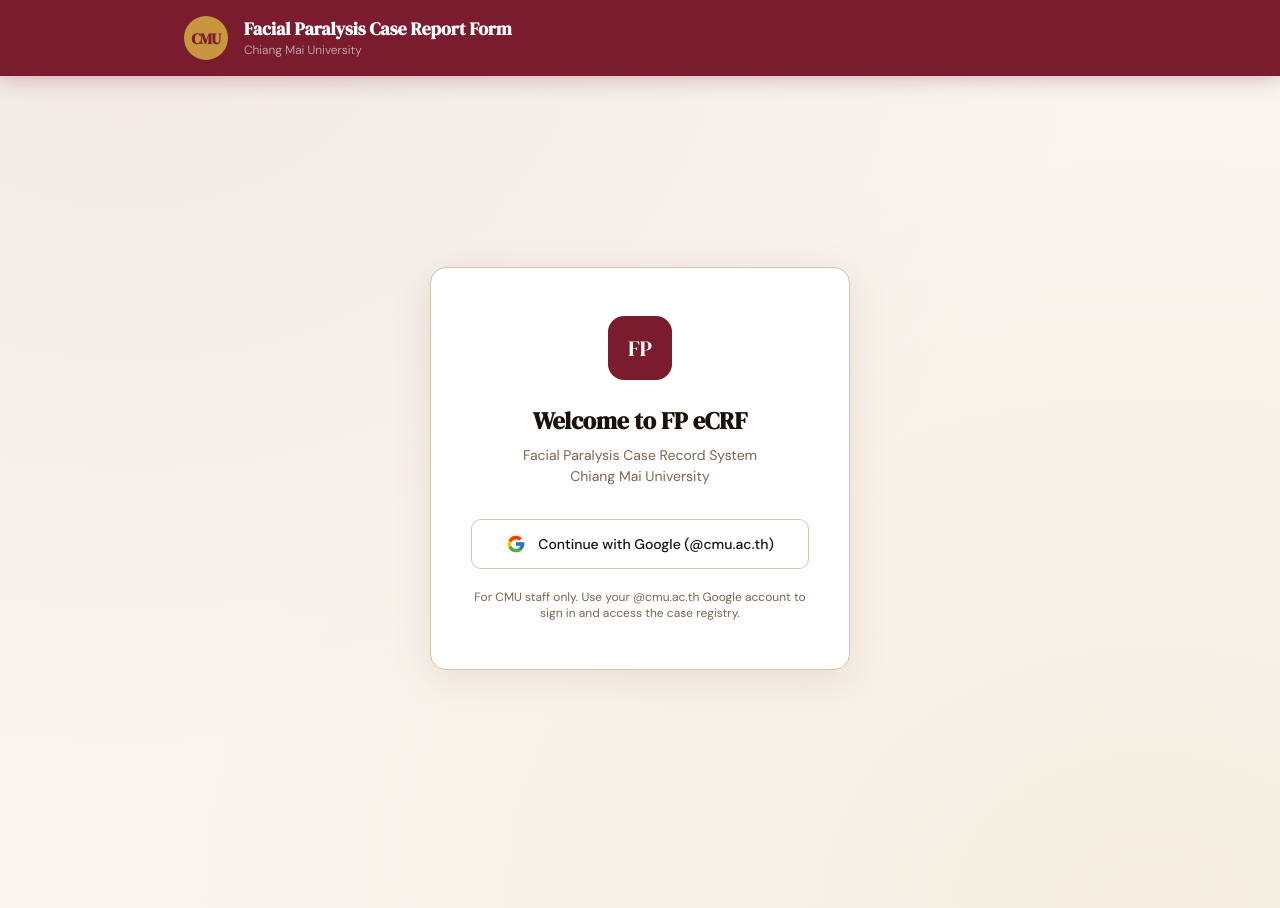
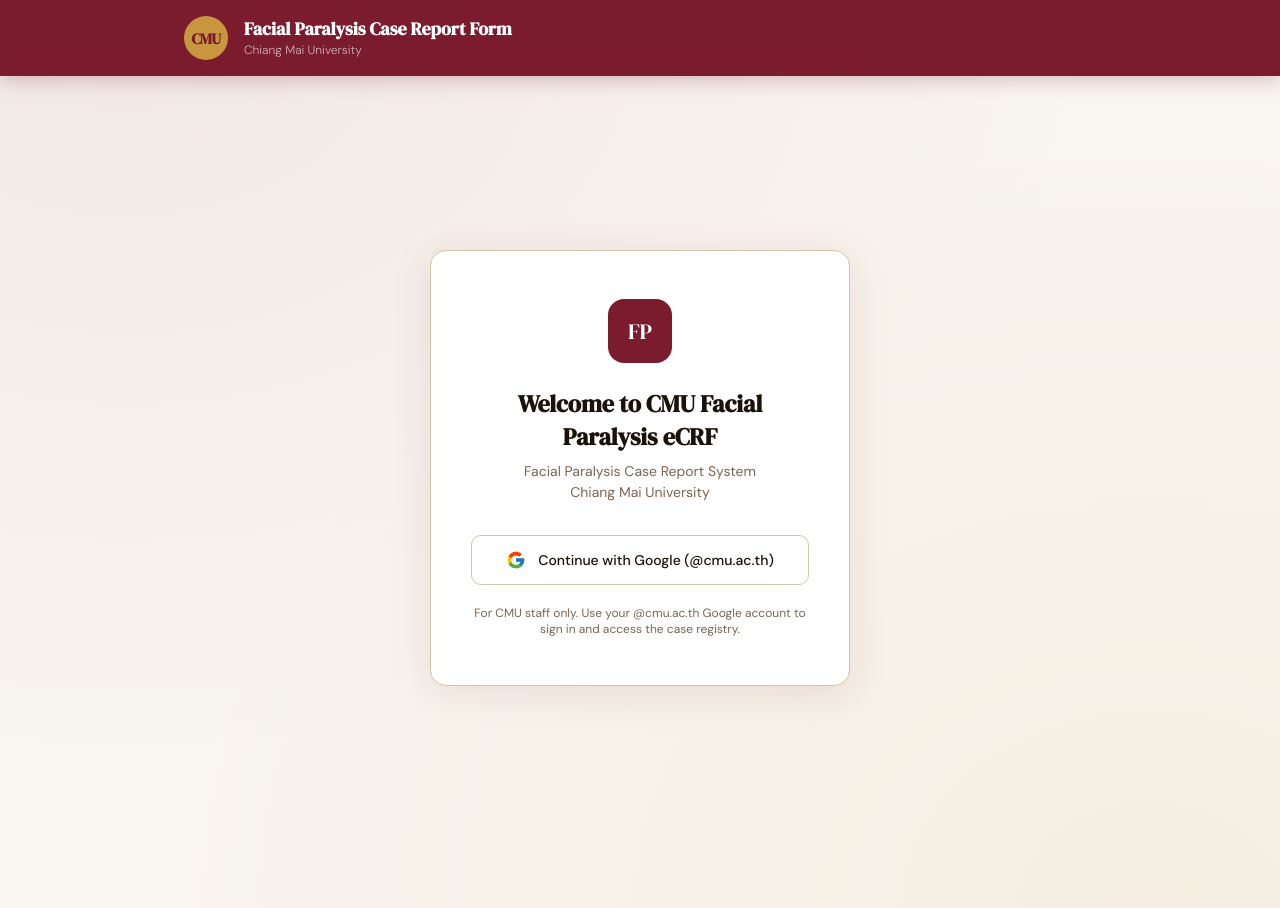
Before and after one commit to littlerock88/cmu-fp-ecrf, a plain HTML site: page index.html in a window 1280 px wide. Drawn offline with Linux system fonts and the light colour scheme.

Commit message:
Add files via upload

```diff
--- a/index.html
+++ b/index.html
@@ -704,8 +704,8 @@
   <div id="login-screen">
     <div class="login-card">
       <div class="login-logo">FP</div>
-      <h2>Welcome to FP eCRF</h2>
-      <p>Facial Paralysis Case Record System<br>Chiang Mai University</p>
+      <h2>Welcome to CMU Facial Paralysis eCRF</h2>
+      <p>Facial Paralysis Case Report System<br>Chiang Mai University</p>
       <button class="google-btn" onclick="loginWithGoogle()">
         <svg class="google-icon" viewBox="0 0 48 48">
           <path fill="#FFC107" d="M43.6 20.1H42V20H24v8h11.3C33.7 32.7 29.3 36 24 36c-6.6 0-12-5.4-12-12s5.4-12 12-12c3.1 0 5.8 1.2 7.9 3.1l5.7-5.7C34.5 6.5 29.5 4 24 4 12.9 4 4 12.9 4 24s8.9 20 20 20 20-8.9 20-20c0-1.3-.1-2.6-.4-3.9z"/>
```
